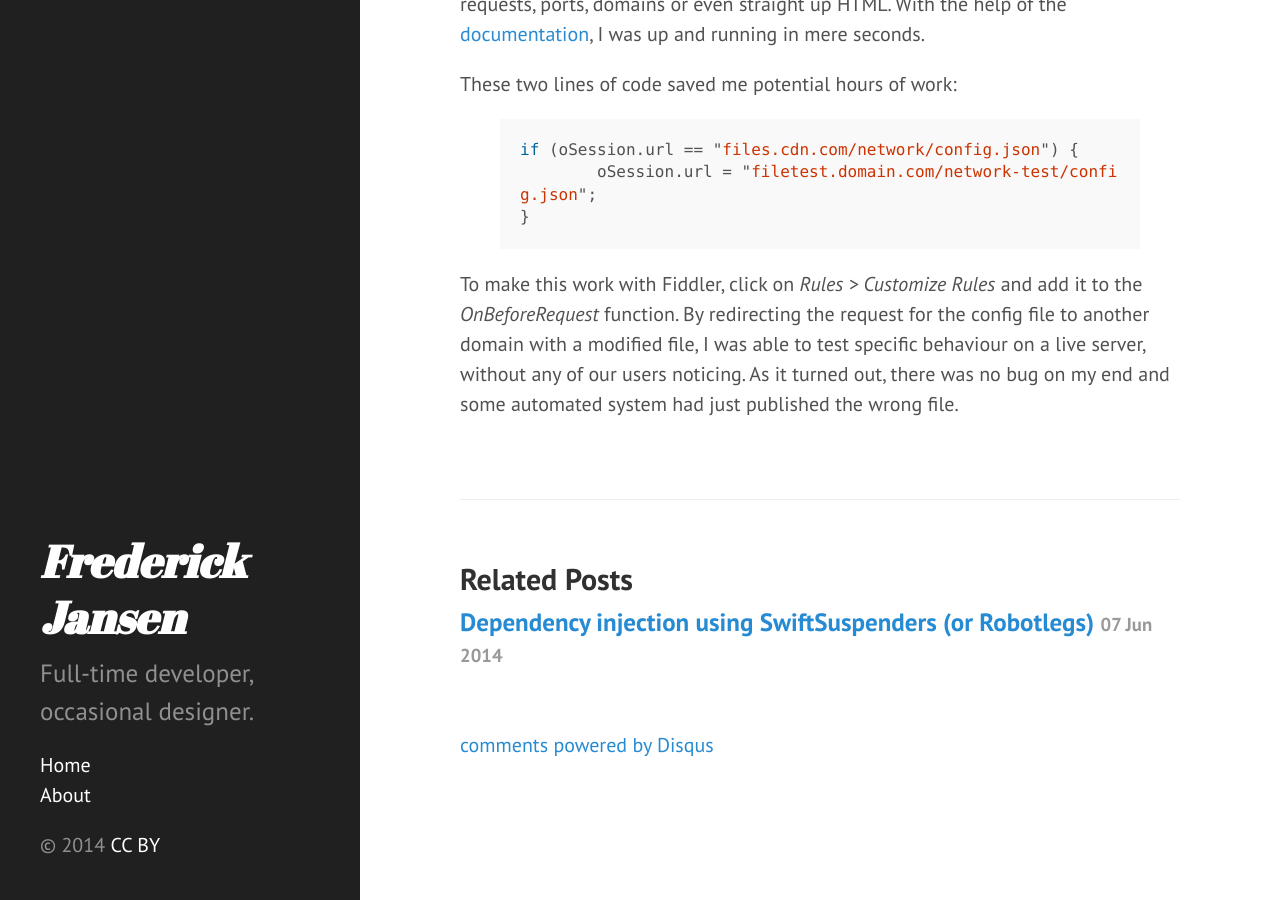
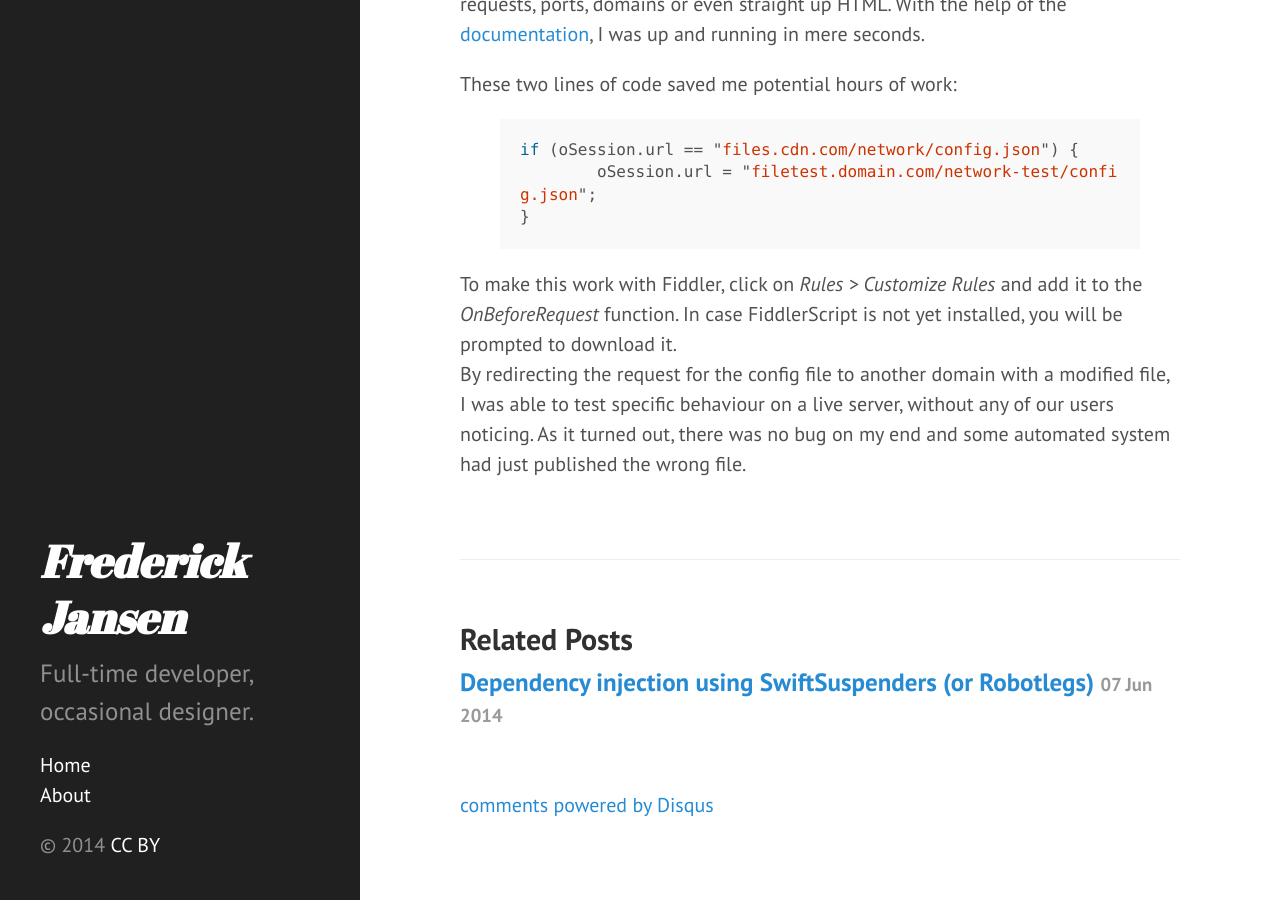
Before and after one commit to frederickjansen/frederickjansen.github.io, a Jekyll site: the page built from _posts/2014-08-20-modifying-http-requests-fiddler.md, in a window 1280 px wide and 900 px high, scrolled down 946 px. Built offline with Jekyll 4.4.1, drawn with Linux system fonts in a browser that asks for light colours; Markdown is read by kramdown in place of the engine named in the settings; comment, search, counter and statistics services are not loaded.

Commit message:
Two spaces to force linebreak in markdown

```diff
--- a/_posts/2014-08-20-modifying-http-requests-fiddler.md
+++ b/_posts/2014-08-20-modifying-http-requests-fiddler.md
@@ -22,5 +22,5 @@
 }
 {% endhighlight %}
 
-To make this work with Fiddler, click on *Rules > Customize Rules* and add it to the *OnBeforeRequest* function.
+To make this work with Fiddler, click on *Rules > Customize Rules* and add it to the *OnBeforeRequest* function. In case FiddlerScript is not yet installed, you will be prompted to download it.
 By redirecting the request for the config file to another domain with a modified file, I was able to test specific behaviour on a live server, without any of our users noticing. As it turned out, there was no bug on my end and some automated system had just published the wrong file.
```
